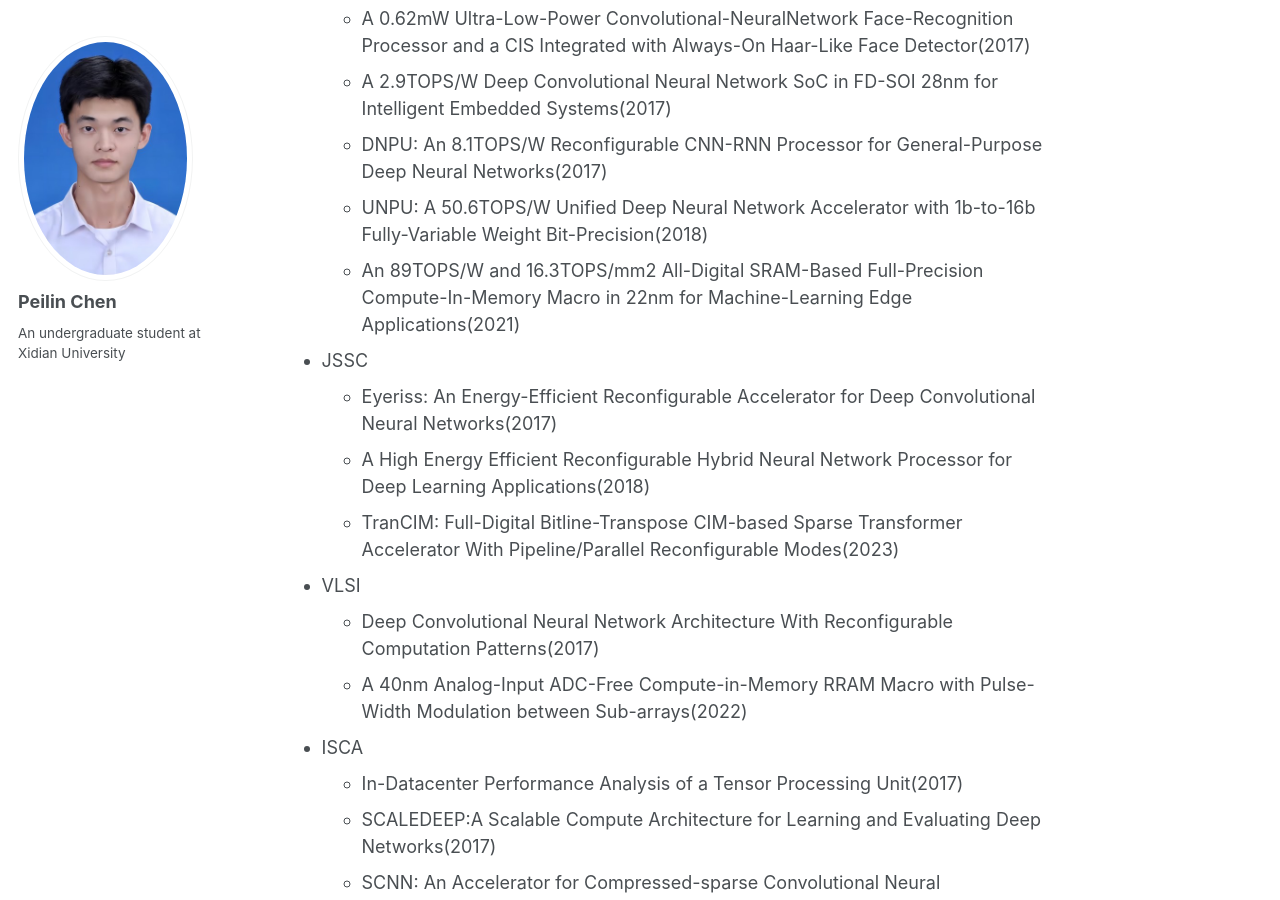
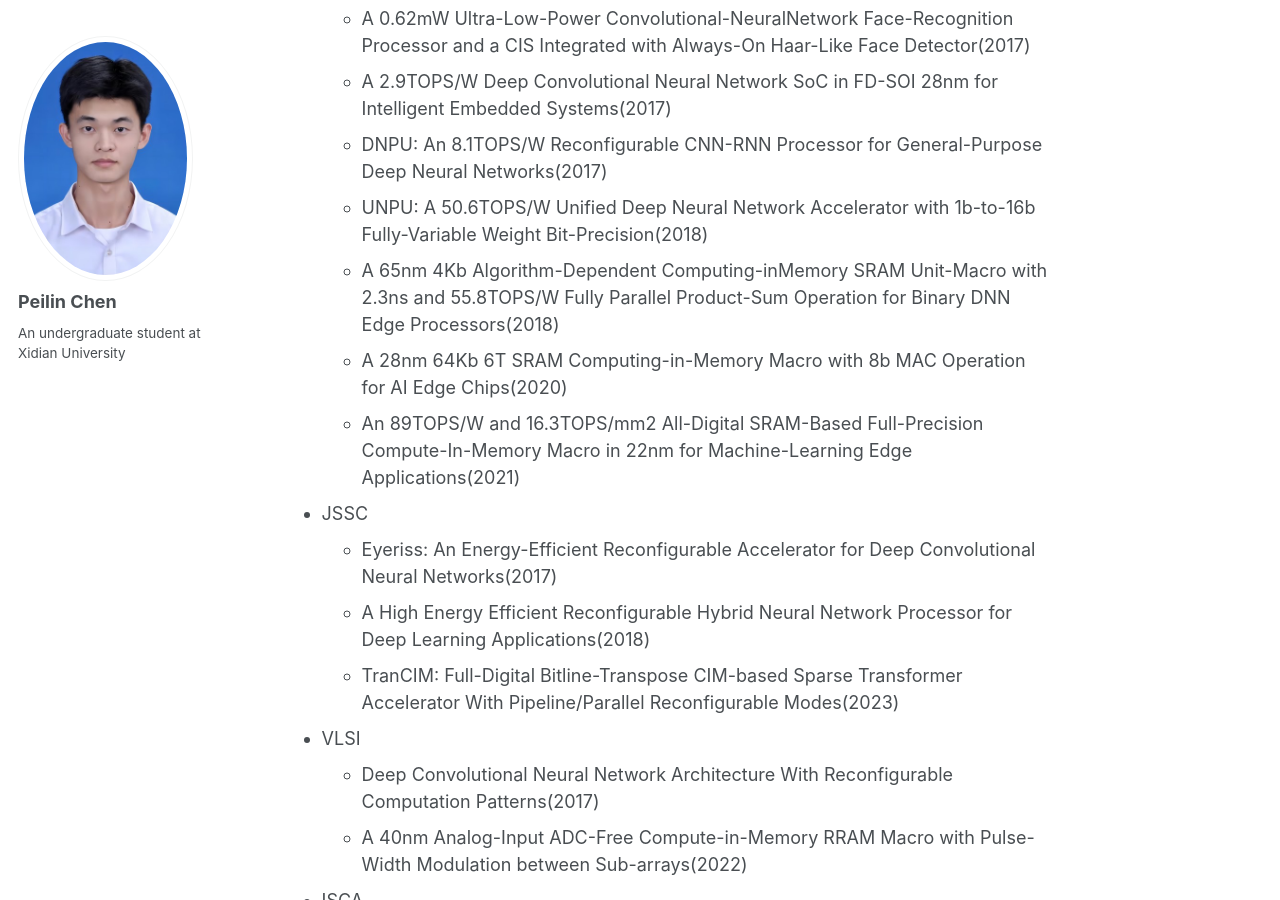
Before and after one commit to peilin-chen/peilin-chen.github.io, a Jekyll site: the page built from _pages/reading list.md, in a window 1280 px wide and 900 px high, scrolled down 419 px. Built offline with Jekyll 4.4.1, drawn with Linux system fonts in a browser that asks for light colours; some of the changed text lies outside the part shown.

Commit message:
Update reading list.md

```diff
--- a/_pages/reading list.md
+++ b/_pages/reading list.md
@@ -13,6 +13,8 @@ author_profile: true
   - A 2.9TOPS/W Deep Convolutional Neural Network SoC in FD-SOI 28nm for Intelligent Embedded Systems(2017)
   - DNPU: An 8.1TOPS/W Reconfigurable CNN-RNN Processor for General-Purpose Deep Neural Networks(2017)
   - UNPU: A 50.6TOPS/W Unified Deep Neural Network Accelerator with 1b-to-16b Fully-Variable Weight Bit-Precision(2018)
+  - A 65nm 4Kb Algorithm-Dependent Computing-inMemory SRAM Unit-Macro with 2.3ns and 55.8TOPS/W Fully Parallel Product-Sum Operation for Binary DNN Edge Processors(2018)
+  - A 28nm 64Kb 6T SRAM Computing-in-Memory Macro with 8b MAC Operation for AI Edge Chips(2020)
   - An 89TOPS/W and 16.3TOPS/mm2 All-Digital SRAM-Based Full-Precision Compute-In-Memory Macro in 22nm for Machine-Learning Edge Applications(2021)
 * JSSC
   - Eyeriss: An Energy-Efficient Reconfigurable Accelerator for Deep Convolutional Neural Networks(2017)
@@ -42,6 +44,7 @@ author_profile: true
   - Compute-in-Memory Chips for Deep Learning: Recent Trends and Prospects(2021)
   - Digital Versus Analog Artificial Intelligence Accelerators: Advances, trends, and emerging designs(2022)
   - ULECGNet: An Ultra-Lightweight End-to-End ECG Classification Neural Network(2022)
+  - From Macro To Microarchitecture: Reviews and Trends of SRAM-Based Compute-in-Memory Circuits(2023)
 
 ## Machine Learning
   - Attention Is All You Need(2017)
```
